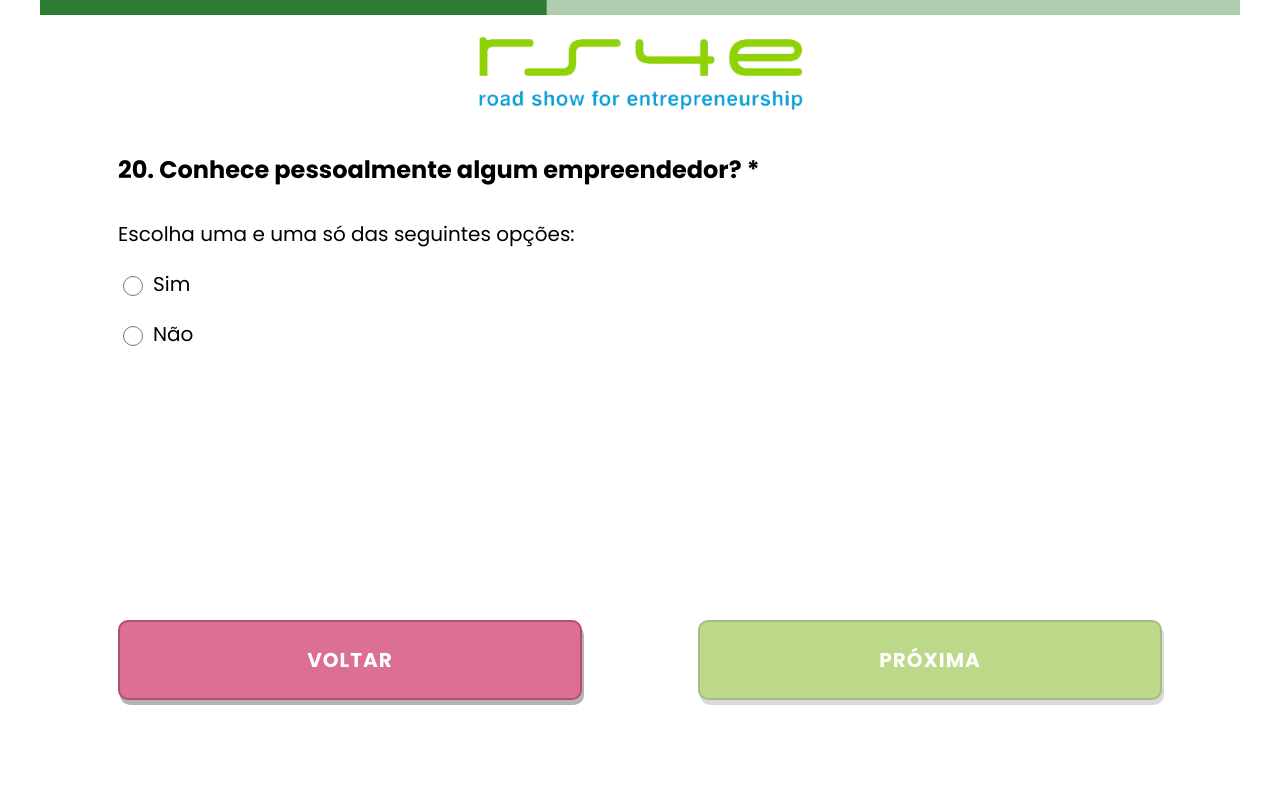
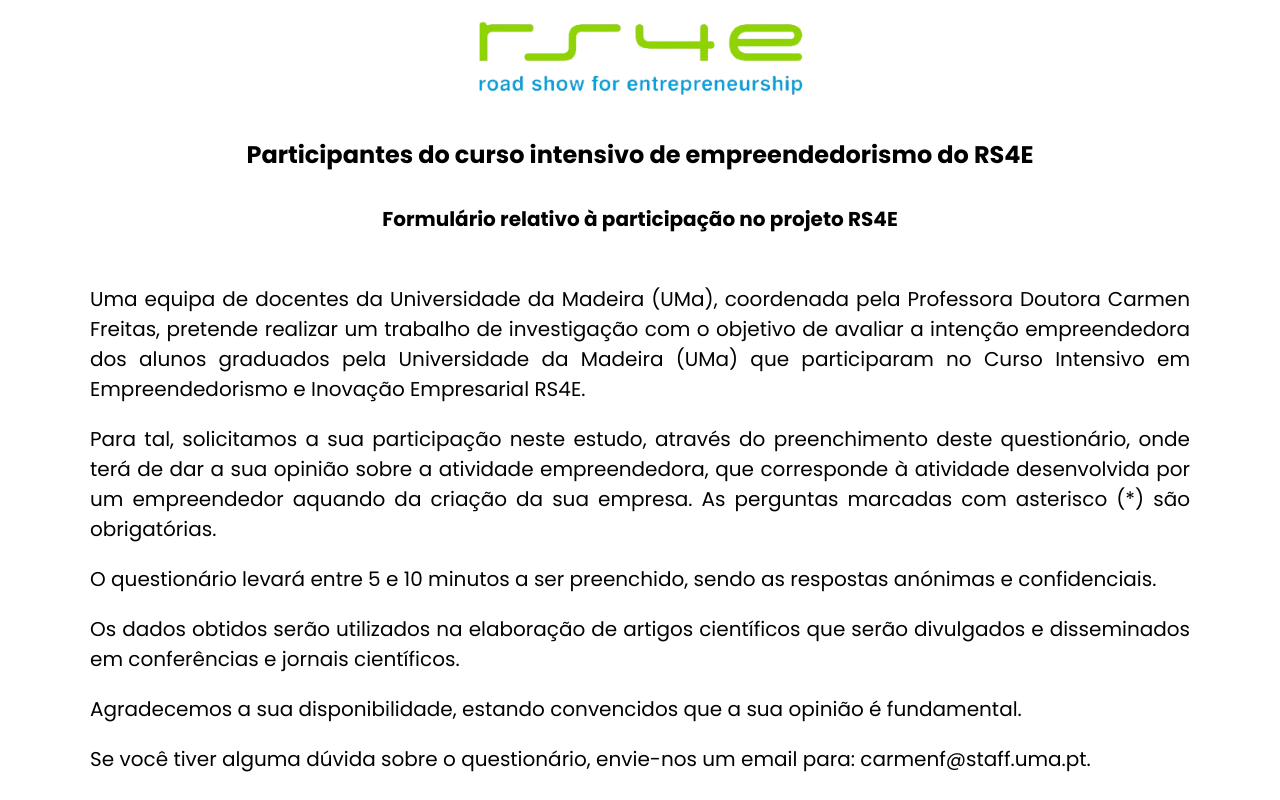
Before and after one commit to m3ida/rs4e, a React app: page /rs4e/QuestRS4E in a window 1280 px wide. Shown: the top 800 px of the page. Built offline with nearby package versions, Linux system fonts and the light colour scheme.

Commit message:
question index fix

```diff
--- a/client/components/Panel.js
+++ b/client/components/Panel.js
@@ -11,7 +11,7 @@
 
     const prevQuestionIndexRef = useRef();
 
-    const [questionIndex, setQuestionIndex] = useState(19);
+    const [questionIndex, setQuestionIndex] = useState(-1);
     const [msgErro, setMsgErro] = useState();
     const [answers, setAnswers] = useState();
     const [disabledButton, setDisabledButton] = useState(
```
Also changed, not shown: 1 other file (tests, documents, lock files or other folders).
